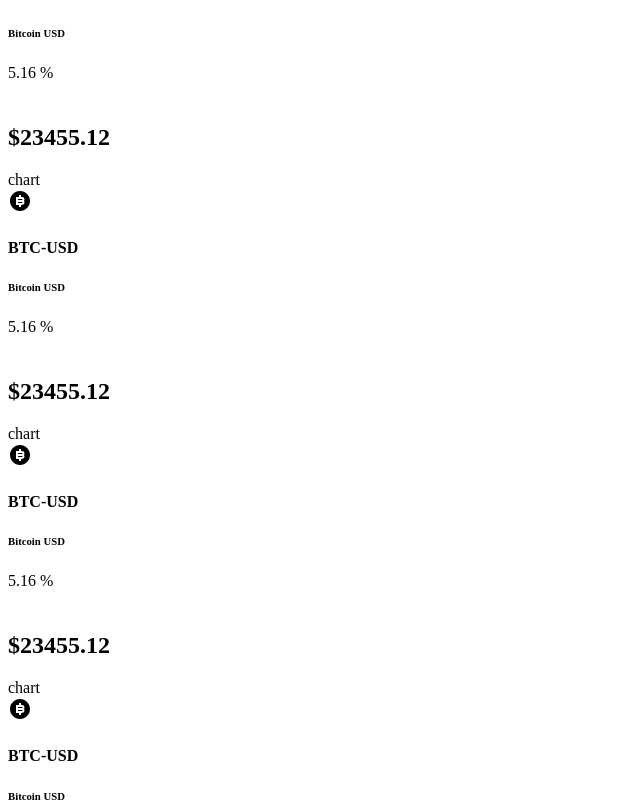
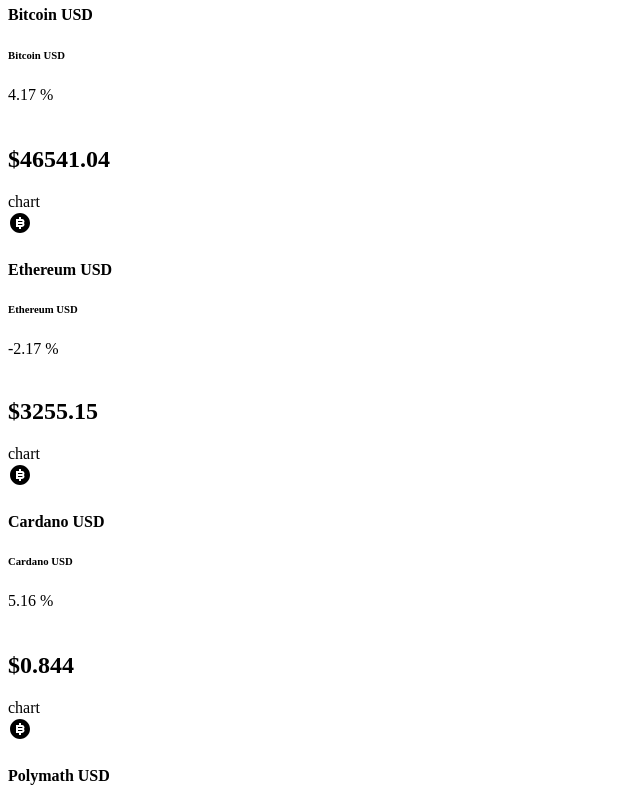
Before and after one commit to akhilbhadrangirija/admin-pannel, a Next.js app in the folder trade-mask/: page / in a window 1280 px wide. Shown: the part 1342-2144 px from the top of the page, without its empty margins (0-640 px from the left). Built offline with nearby package versions, Linux system fonts and the light colour scheme.

Commit message:
Currency card updated with data

```diff
--- a/trade-mask/pages/components/Percentagechange.jsx
+++ b/trade-mask/pages/components/Percentagechange.jsx
@@ -2,9 +2,10 @@
 
 function Percentagechange({value}) {
   return (
-      <>
-      {value > 0 ? <div className=' px-2 py-0.5  bg-green-100 text-green-600  rounded-lg text-xs '>{value} %</div> : <div className=' px-2 w-20 inline-block bg-red-100 text-red-600  rounded-lg text-xs '>{value} %</div>}
-      </>
+      <div className='mx-2'>
+      {value > 0 ? <div className=' px-2 py-0.5  bg-green-100 text-green-600  rounded-lg text-xs '>{value} %</div> :
+      <div className=' px-2  inline-block bg-red-100 text-red-600  rounded-lg text-xs '>{value} %</div>}
+      </div>
 
   )
 }
--- a/trade-mask/pages/components/Ticker.jsx
+++ b/trade-mask/pages/components/Ticker.jsx
@@ -5,9 +5,9 @@
   return (
     <>
     {value < 0 ?
-    (<svg className='bg-red-400 rounded-full' xmlns="http://www.w3.org/2000/svg" viewBox="0 0 24 24" width="16" height="16"><path fill="none" d="M0 0h24v24H0z"/><path d="M9 13.59l8.607-8.607 1.414 1.414-8.607 8.607H18v2H7v-11h2v7.585z" fill="rgba(255,255,255,1)"/></svg>)
+    (<svg className='p bg-red-400 rounded-full' xmlns="http://www.w3.org/2000/svg" viewBox="0 0 24 24" width="16" height="16"><path fill="none" d="M0 0h24v24H0z"/><path d="M9 13.59l8.607-8.607 1.414 1.414-8.607 8.607H18v2H7v-11h2v7.585z" fill="rgba(255,255,255,1)"/></svg>)
      :
-    ( <svg className='bg-green-400 rounded-full' xmlns="http://www.w3.org/2000/svg" viewBox="0 0 24 24" width="18" height="18"><path fill="none" d="M0 0h24v24H0z"/><path d="M16.004 9.414l-8.607 8.607-1.414-1.414L14.589 8H7.004V6h11v11h-2V9.414z" fill="rgba(255,255,255,1)"/></svg>)}
+    ( <svg className=' bg-green-400 rounded-full' xmlns="http://www.w3.org/2000/svg" viewBox="0 0 24 24" width="18" height="18"><path fill="none" d="M0 0h24v24H0z"/><path d="M16.004 9.414l-8.607 8.607-1.414-1.414L14.589 8H7.004V6h11v11h-2V9.414z" fill="rgba(255,255,255,1)"/></svg>)}
     </>
     )
 
--- a/trade-mask/pages/components/dashboard/Dashboard.jsx
+++ b/trade-mask/pages/components/dashboard/Dashboard.jsx
@@ -5,21 +5,36 @@
 import Currencycard from './components/Currencycard'
 
 function Dashboard() {
-  const currency = {
-    name:"Bitcoin USD(BTC-USD)",
+  const currency = [{
+    fname:"Bitcoin USD(BTC-USD)",
+    name:"Bitcoin USD",
     price:"46541.04",
     change:"4.17"
-  }
+  },{
+    fname:"Ethereum USD(ETH-USD)",
+    name:"Ethereum USD",
+    price:"3255.15",
+    change:"-2.17"
+  },{
+    fname:"Cardano USD(CAD-USD)",
+    name:"Cardano USD",
+    price:"0.844",
+    change:"5.16"
+  },{
+    fname:"Polymath USD(POLY-USD)",
+    name:"Polymath USD",
+    price:"0.4",
+    change:"7.44"
+  }]
   return (
     <div className='pt-10 px-7 container w-5/6 h-96 flex flex-col text-black'>
-      <Currency {...currency}/>
+      <Currency {...currency[0]}/>
       <Chart/>
       <div className='flex flex-row mr-2 w-full'>
           <div className='w-2/3 grid grid-cols-2 '>
-              <Currencycard/>
-              <Currencycard/>
-              <Currencycard/>
-              <Currencycard/>
+            {currency.map((data)=>
+              <Currencycard {...data}/>
+            )}
           </div>
           <div className='w-1/3 flex '>
              <Chatsection/>
--- a/trade-mask/pages/components/dashboard/components/Currency.jsx
+++ b/trade-mask/pages/components/dashboard/components/Currency.jsx
@@ -1,16 +1,17 @@
 import React from 'react'
 import Percentagechange from '../../Percentagechange'
+import Ticker from '../../Ticker'
 
-function Currency({price,change,name}) {
+function Currency({price,change,fname}) {
   return (
     <div className='flex flex-coloumn w-full items-baseline justify-between'>
         <div className='flex flex-row items-center' >
         <h1 className='ml-5 text-3xl font-bold pr-2'>$ {price}</h1>
-        {/* <div className={change< 0 ? 'ml-5 bg-red-100 text-red-600 font-bold rounded-lg p-1 text-sm': 'bg-green-100 text-green-600 font-bold rounded-lg p-1 text-sm ml-5'}>{change}</div> */}
         <Percentagechange value={change}/>
+        <Ticker value={change}/>
         </div>
         <h4 className='text-lg font-semibold'>
-            {name}
+            {fname}
         </h4>
 
     </div>
--- a/trade-mask/pages/components/dashboard/components/Currencycard.jsx
+++ b/trade-mask/pages/components/dashboard/components/Currencycard.jsx
@@ -2,16 +2,16 @@
 import Percentagechange from '../../Percentagechange'
 import Ticker from '../../Ticker'
 
-function Currencycard() {
+function Currencycard({price,change,name}) {
   return (
-    <div className='p-2 mr-2   bg-green-50 rounded-lg mt-2.5'>
+    <div className={change > 0 ? 'p-2 mr-2   bg-green-50 rounded-lg mt-2.5' : 'p-2 mr-2   bg-red-50 rounded-lg mt-2.5'}>
         <div className='p-2 flex flex-row items-center'>
-            <div id="logo" className='bg-green-100 rounded-md p-2.5 '>
+            <div id="logo" className={change > 0 ? 'bg-green-100 rounded-md p-2.5 ' : 'bg-red-100 rounded-md p-2.5 '}>
             <svg xmlns="http://www.w3.org/2000/svg" viewBox="0 0 24 24" width="24" height="24"><path fill="none" d="M0 0h24v24H0z"/><path d="M12 22C6.477 22 2 17.523 2 12S6.477 2 12 2s10 4.477 10 10-4.477 10-10 10zm-1-6v2h2v-2h1a2.5 2.5 0 0 0 2-4 2.5 2.5 0 0 0-2-4h-1V6h-2v2H8v8h3zm-1-3h4a.5.5 0 1 1 0 1h-4v-1zm0-3h4a.5.5 0 1 1 0 1h-4v-1z"/></svg>
             </div>
             <div className='ml-2.5 text-sm'>
-                <h4>BTC-USD</h4>
-                <h6 className='text-xs text-slate-500 '>Bitcoin USD</h6>
+                <h4>{name}</h4>
+                <h6 className='text-xs text-slate-500 '>{name}</h6>
             </div>
 
         </div>
@@ -19,11 +19,10 @@
         <div className='p-2 flex flex-row mt-2.5'>
             <div className='w-1/2'>
                 <div className='flex flex-row justify-around'>
-                 {/* <div className='ml-2 px-2 flex bg-green-100 text-green-600  rounded-lg text-xs justify-center'>4.15%</div> */}
-                 <Percentagechange value={5.16}/>
-                 <Ticker value={10}/>
+                 <Percentagechange value={change}/>
+                 <Ticker value={change}/>
                 </div>
-                 <h2 className='p-2 ml-2.5 font-semibold'>$23455.12</h2>
+                 <h2 className='p-2 ml-2.5 font-semibold'>${price}</h2>
             </div>
             <div className='p-2 w-1/2'>
                 chart
--- a/trade-mask/pages/components/userinfo/components/Accountbalance.jsx
+++ b/trade-mask/pages/components/userinfo/components/Accountbalance.jsx
@@ -7,7 +7,7 @@
     <div className='flex flex-col pb-5 text-black'>
         <h1>Total Balance</h1>
         <h1 className='text-xl font-extrabold py-2'>$54673211.67</h1>
-        <div className='flex flex-row'>
+        <div className='flex flex-row items-center'>
         <Percentagechange className="w-10" value={-2.56}/>
         <Ticker value={-2.56}/>
 
```
